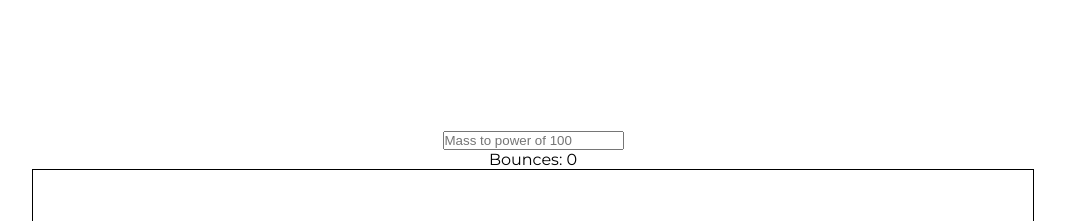
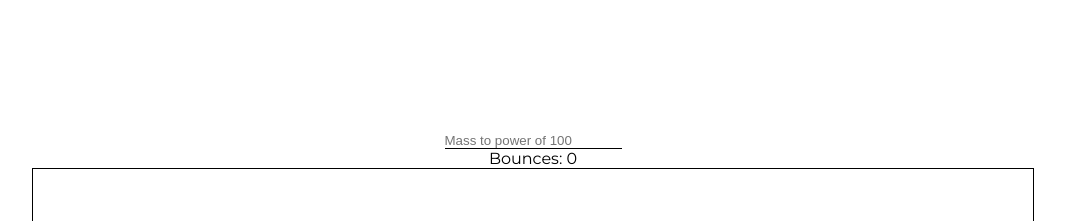
Before and after one commit to snoh666/elastic-collisions, a plain HTML site: page index.html in a window 1280 px wide. Shown: the top 221 px of the page, without its empty margins (107-1172 px from the left). Drawn offline with Linux system fonts and the light colour scheme.

Commit message:
Added input style

```diff
--- a/style.css
+++ b/style.css
@@ -22,3 +22,7 @@ canvas {
 audio {
   display: none;
 }
+input{
+  border: none;
+  border-bottom: 1px solid black;
+}
```
